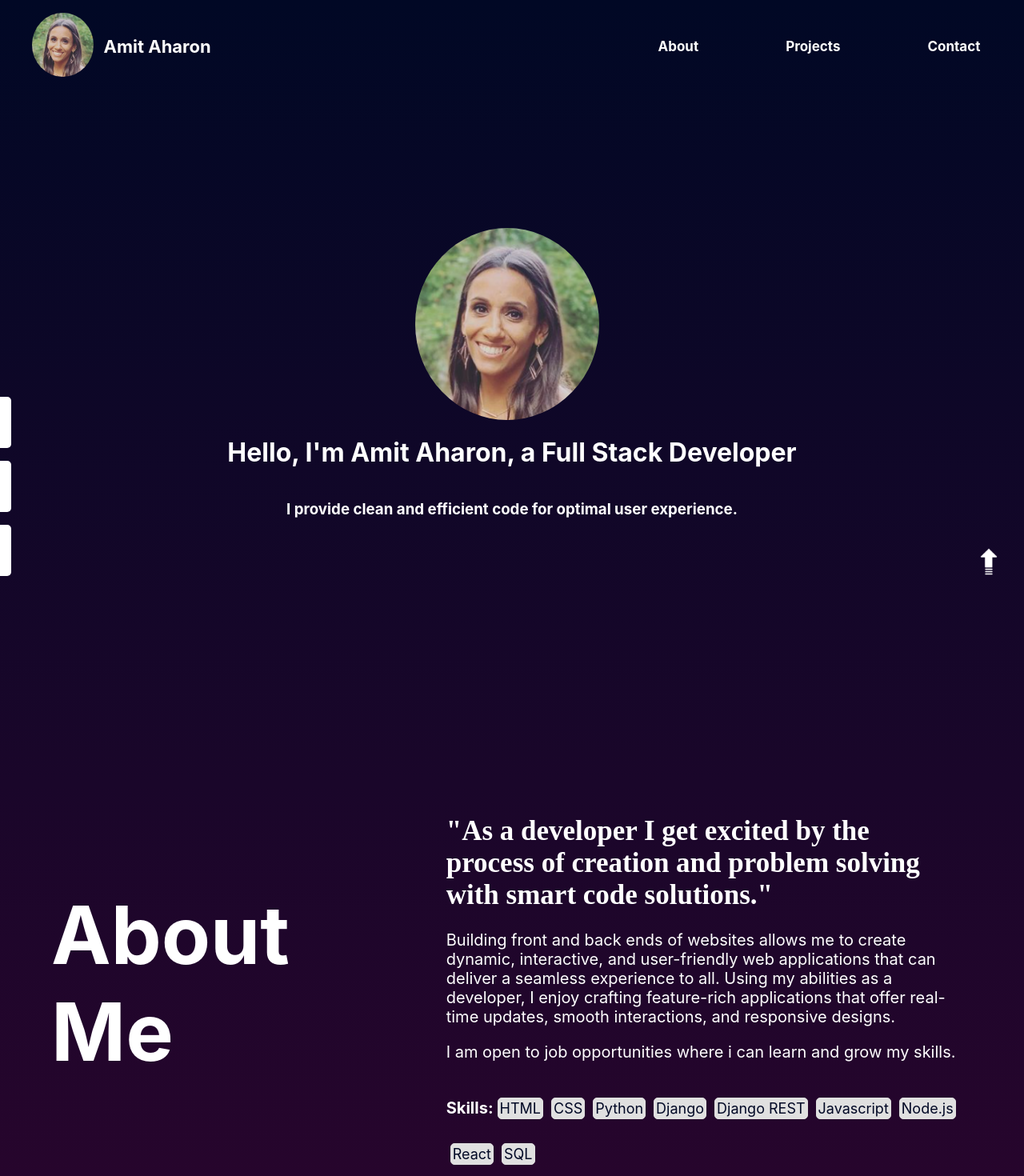
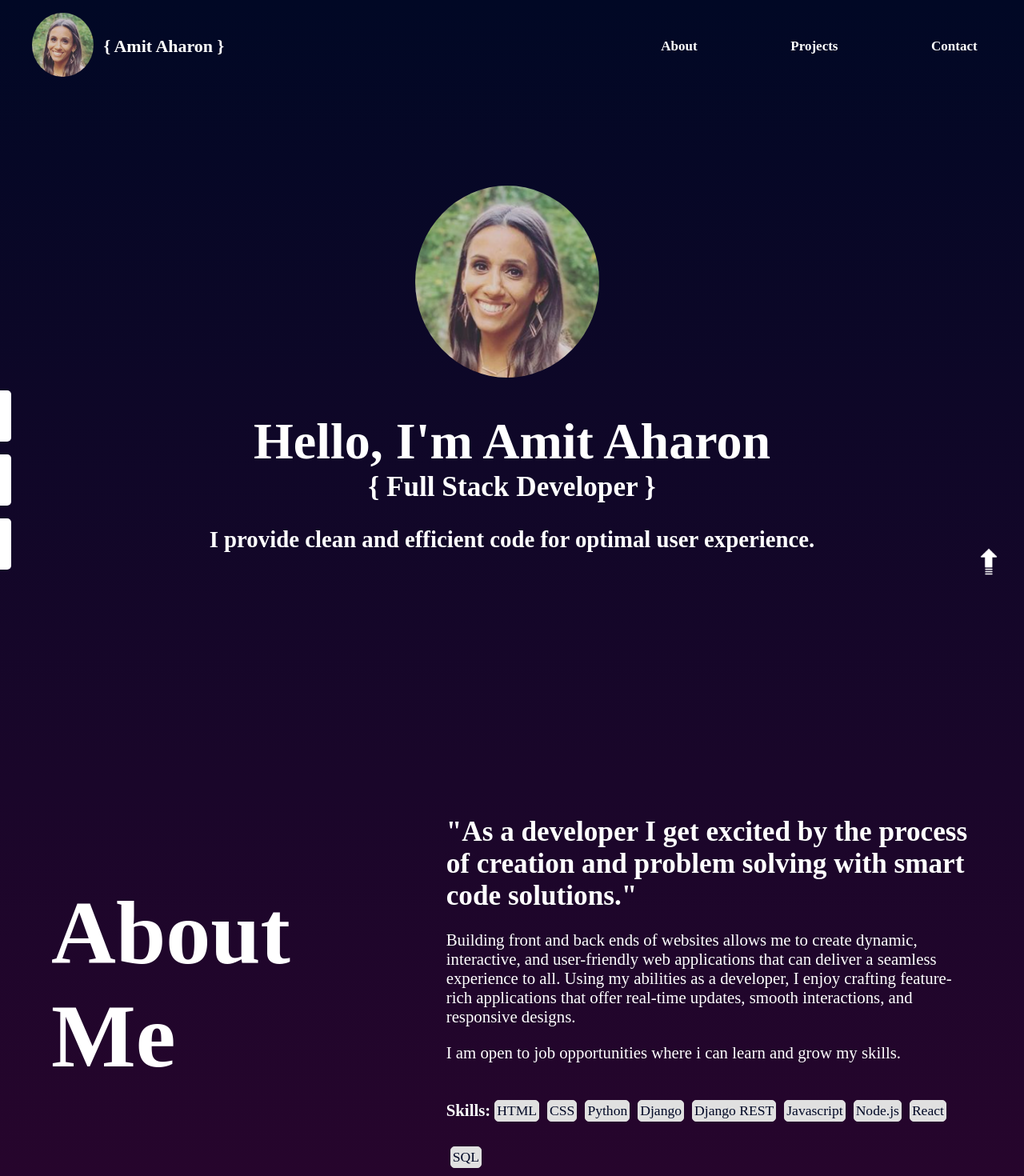
Before and after one commit to AmitAharon88/Portfolio, a React (Create React App) app: page / in a window 1280 px wide. Shown: the top 1470 px of the page at 80% size. Built offline with nearby package versions, Linux system fonts and the light colour scheme; a web font is replaced by a local one.

Commit message:
edits to fonts and symbols on page

```diff
--- a/src/App.css
+++ b/src/App.css
@@ -1,4 +1,10 @@
+@font-face {
+  font-family: 'RobotoMono';
+  src: URL('https://fonts.googleapis.com/css2?family=Roboto+Mono&display=swap');
+}
+
 .App {
   background-image: linear-gradient(#010825, #650039);
   color: white;
+  font-family: 'RobotoMono';
 }
--- a/src/components/About.css
+++ b/src/components/About.css
@@ -18,13 +18,32 @@
     margin-right: 1vw;
 }
 
+@font-face {
+    font-family: 'RobotoMono';
+    src: URL('https://fonts.googleapis.com/css2?family=Roboto+Mono&display=swap');
+}
+
+#hello {
+    font-size: 4em;
+    margin-bottom: 0;
+}
+
+#fullStackDev {
+    font-size: 2.2em;
+    margin-top: 0;
+}
+
+#introDesc {
+    font-size: 1.8em;
+    margin-top: 0;
+}
 .aboutTextContainer {
     display: flex;
     align-items: center;
 }
 
 #aboutHeader {
-    font-size: 50px;
+    font-size: 3.5em;
     width: 60vw;
 }
 
@@ -39,26 +58,22 @@
 }
 
 .quote {
-    margin-right: 15px;
-    font-size: 35px;
+    font-size: 2.2em;
     font-family: 'Edu';
 }
 
 .description {
-    font-size: 20px;
+    font-size: 1.3em;
 }
 
 .skills {
     display: flex;
     flex-wrap: wrap;
-    /* justify-content: center; */
-    /* background-image: linear-gradient(#010825, #650039); */
-    /* justify-content: space-evenly; */
     align-items: center;
 }
 
 .skillHeader {
-    font-size: 20px;
+    font-size: 1.3em;
 }
 
 .skills p{
@@ -68,5 +83,5 @@
     margin: 5px;
     background-color: #E0E0E0;
     color: #010825;
-    font-size: 18px;
+    font-size: 1.1em;
 }
--- a/src/components/About.js
+++ b/src/components/About.js
@@ -6,8 +6,9 @@ const About = (props) => {
       <div id='aboutSection'>
          <div className='intro'>
             <img id="aboutImg" src={profilePic} alt="Amit" />
-            <h1 className='introWelcome'>Hello, I'm Amit Aharon, a  Full Stack Developer</h1>
-            <h3 className='introDesc'>I provide clean and efficient code for optimal user experience.</h3>
+            <h1 id='hello'>Hello, I'm Amit Aharon</h1>
+            <h2 id='fullStackDev'>&#123; Full Stack Developer &#125;</h2>
+            <h3 id='introDesc'>I provide clean and efficient code for optimal user experience.</h3>
          </div>
          <div id='about' className='aboutTextContainer'>
             <div id='aboutHeader'>
--- a/src/components/Contact.css
+++ b/src/components/Contact.css
@@ -14,15 +14,27 @@
     display: flex;
     flex-direction: column;
     align-items: center;
+    justify-content: center;
+    border-radius: 50px 0 50px 0;
+    width: 75vw;
+    height: 380px;
+    backdrop-filter: blur(10px);
+    box-shadow: 20px 20px 40px 40px rgba(0,0,0,0.2);
 }
 
 .input {
     width: 60vw;
-    font-size: 20px;
+    border-radius: 8px;
+    font-size: 1.2em;
     font-family: Arial, Helvetica, sans-serif;
 }
 
+.input, #button {
+    border: 0.5px solid grey;
+    box-shadow: rgba(0, 0, 0, 0.25) 0px 54px 55px, rgba(0, 0, 0, 0.12) 0px -12px 30px, rgba(0, 0, 0, 0.12) 0px 4px 6px, rgba(0, 0, 0, 0.17) 0px 12px 13px, rgba(0, 0, 0, 0.09) 0px -3px 5px;
+}
+
 #button {
-    font-size: 20px;
-    border-radius: 5px;
+    font-size: 1.2em;
+    border-radius: 8px;
 }
--- a/src/components/NavBar.js
+++ b/src/components/NavBar.js
@@ -9,7 +9,7 @@ const NavBar = () => {
                     <img id="navImg" src={profilePic} alt="Amit" />
                 </li>
                 <li>
-                    <p className='navName'>Amit Aharon</p>
+                    <p className='navName'>&#123; Amit Aharon &#125;</p>
                 </li>
             </ul>
             <ul className='secondUl'>
--- a/src/components/Projects.css
+++ b/src/components/Projects.css
@@ -26,11 +26,11 @@
 }
 
 .projectName {
-    font-size: 35px;
+    font-size: 2em;
 }
 
 .projectText{
-    font-size: 20px;
+    font-size: 1.3em;
 }
 
 .tool {
@@ -40,7 +40,7 @@
     margin: 5px;
     background-color: #E0E0E0;
     color: #010825;
-    font-size: 18px;
+    font-size: 1.1em;
 }
 
 .iconContainer {
--- a/src/components/SideBar.css
+++ b/src/components/SideBar.css
@@ -22,15 +22,15 @@
 }
 
 #sideLinkedin {
-    bottom: 30vh;
+    bottom: 31vh;
 }
 
 #sideGitHub {
-    bottom: 20vh;
+    bottom: 21vh;
 }
 
 #sideDownload {
-  bottom: 10vh;
+  bottom: 11vh;
 }
 
 .gitHub2{
```
Also changed, not shown: src/images/curlyBrackets.png (added).
